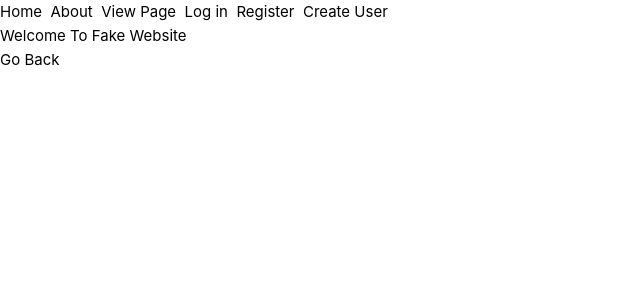
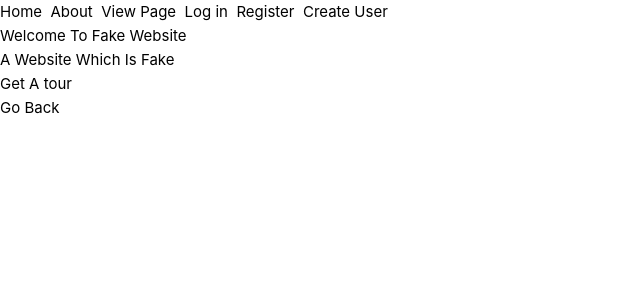
Before and after one commit to LueKely/Fake-Website, a Vue app: page / in a window 1280 px wide. Shown: the top 300 px of the page, without its empty margins (0-640 px from the left). Built offline with nearby package versions, Linux system fonts and the light colour scheme.

Commit message:
Update HomeView.vue

```diff
--- a/src/views/HomeView.vue
+++ b/src/views/HomeView.vue
@@ -2,6 +2,10 @@
 
 <template>
 	<div>
-		<div><h1>Welcome To Fake Website</h1></div>
+		<div>
+			<h1>Welcome To Fake Website</h1>
+			<p>A Website Which Is Fake</p>
+			<div><button>Get A tour</button></div>
+		</div>
 	</div>
 </template>
```
